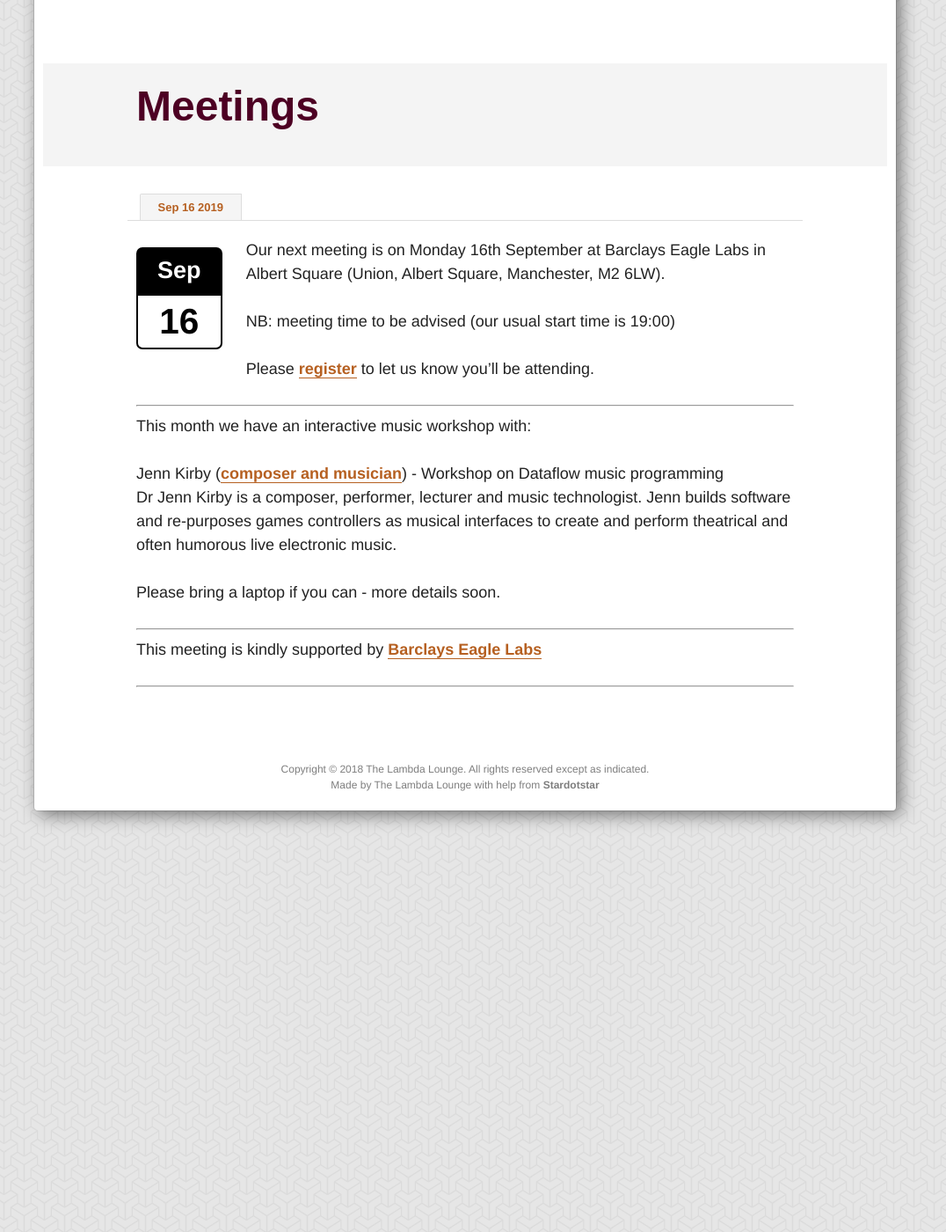
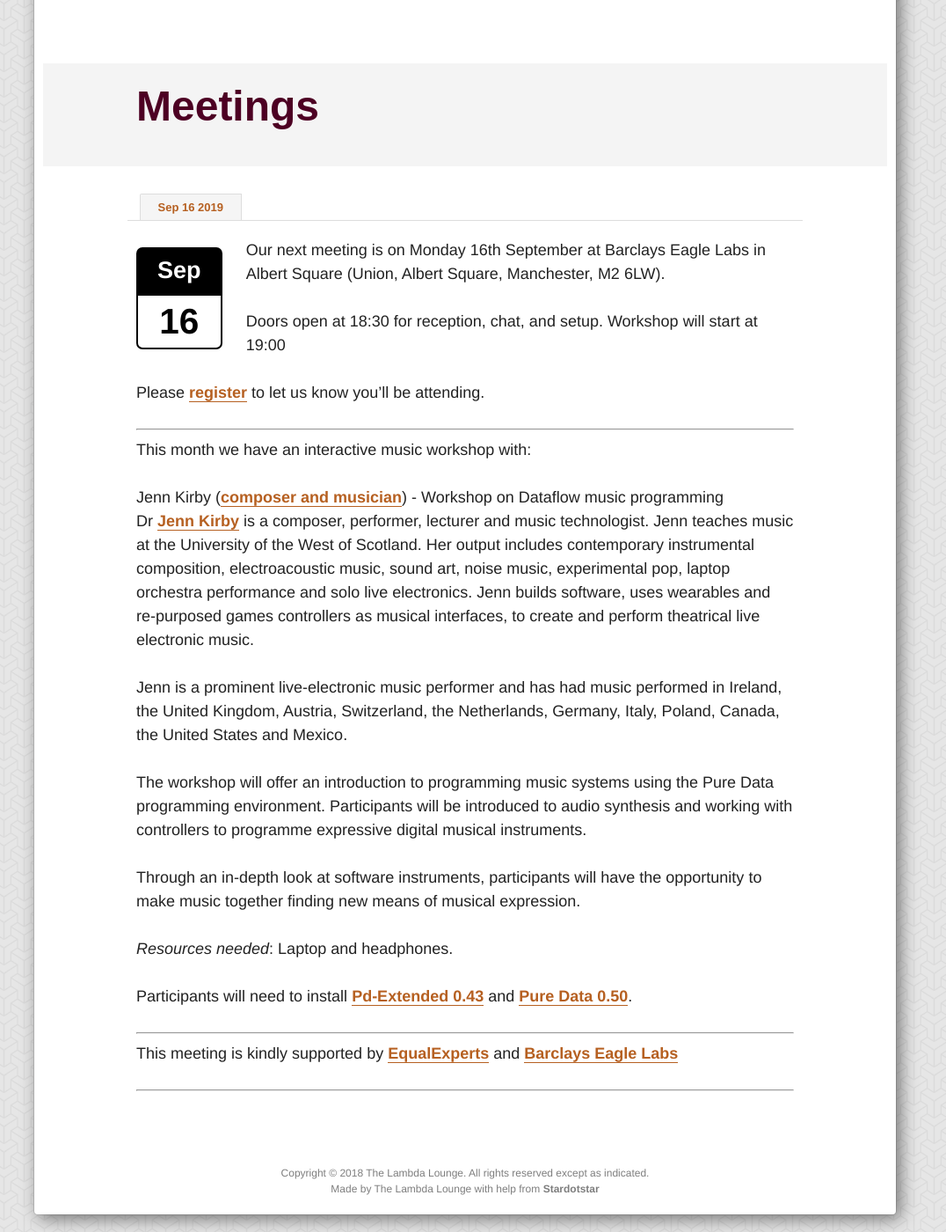
Before and after one commit to RickMoynihan/lambdalounge-website, a Jekyll site: the page built from _posts/2019-09-16-jenn-kirby.md, in a window 1280 px wide and 1400 px high, scrolled down 387 px. Shown: the whole window at 88% size, without its empty margins (111-1187 px from the left). Built offline with Jekyll 4.4.1, drawn with Linux system fonts in a browser that asks for light colours; some web fonts are replaced; before the commit the page ends 1328 px from its top, so only the background shows below that.

Commit message:
Updated Jenn ad

```diff
--- a/_posts/2019-09-16-jenn-kirby.md
+++ b/_posts/2019-09-16-jenn-kirby.md
@@ -4,7 +4,7 @@ layout: post
 
 Our next meeting is on Monday 16th September at Barclays Eagle Labs in Albert Square (Union, Albert Square, Manchester, M2 6LW).
 
-NB: meeting time to be advised (our usual start time is 19:00)
+Doors open at 18:30 for reception, chat, and setup. Workshop will start at 19:00
 
 Please [register][eventbrite] to let us know you'll be attending.
 
@@ -14,13 +14,22 @@ This month we have an interactive music workshop with:
 
 #### Jenn Kirby ([composer and musician][jenn]) - Workshop on Dataflow music programming
 
-Dr Jenn Kirby is a composer, performer, lecturer and music technologist. Jenn builds software and re-purposes games controllers as musical interfaces to create and perform theatrical and often humorous live electronic music.
+Dr [Jenn Kirby][jenn] is a composer, performer, lecturer and music technologist. Jenn teaches music at the University of the West of Scotland. Her output includes contemporary instrumental composition, electroacoustic music, sound art, noise music, experimental pop, laptop orchestra performance and solo live electronics. Jenn builds software, uses wearables and re-purposed games controllers as musical interfaces, to create and perform theatrical live electronic music.
 
-Please bring a laptop if you can - more details soon.
+Jenn is a prominent live-electronic music performer and has had music performed in Ireland, the United Kingdom, Austria, Switzerland, the Netherlands, Germany, Italy, Poland, Canada, the United States and Mexico.
+
+The workshop will offer an introduction to programming music systems using the Pure Data programming environment. Participants will be introduced to audio synthesis and working with controllers to programme expressive digital musical instruments.
+
+Through an in-depth look at software instruments, participants will have the opportunity to make music together finding new means of musical expression.
+
+*Resources needed*: Laptop and headphones.
+
+Participants will need to install [Pd-Extended 0.43][Pd-Extended]
+and [Pure Data 0.50][Pure-Data].
 
 ---
 
-This meeting is kindly supported by [Barclays Eagle Labs][EagleLabs]
+This meeting is kindly supported by [EqualExperts][ee] and [Barclays Eagle Labs][EagleLabs]
 
 ---
 
@@ -28,3 +37,6 @@ This meeting is kindly supported by [Barclays Eagle Labs][EagleLabs]
 [jenn]: http://jennkirby.com
 [dunnhumby]: https://www.dunnhumby.com/
 [EagleLabs]: https://labs.uk.barclays/
+[Pd-Extended]: http://puredata.info/downloads/pd-extended
+[Pure-Data]: http://puredata.info/downloads/pure-data
+[ee]: https://www.equalexperts.com/
```
